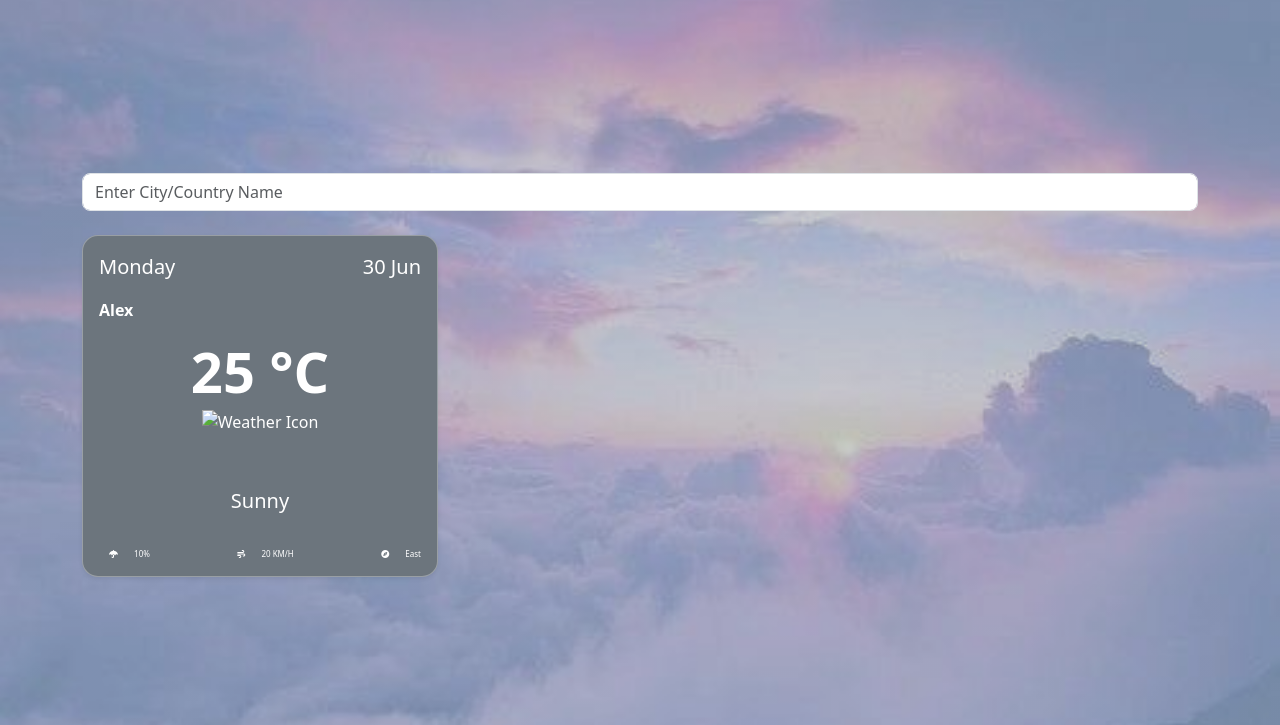
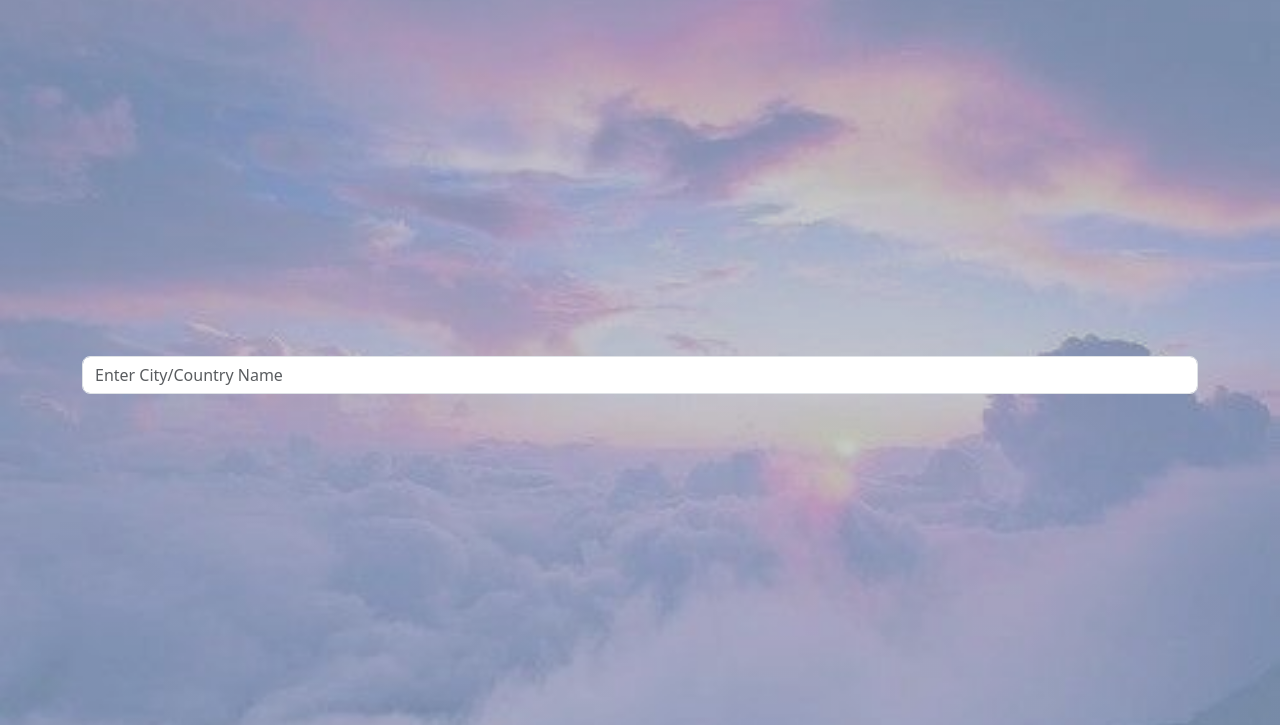
Before and after one commit to mm207158/weather, a plain HTML site: page index.html in a window 1280 px wide. Shown: the part 75-800 px from the top of the page. Drawn offline with Linux system fonts and the light colour scheme.

Commit message:
fourth commit

```diff
--- a/index.html
+++ b/index.html
@@ -67,36 +67,7 @@
 
                 <!-- Weather Cards -->
                 <div class="row gy-4" id="rowData">
-                    <div class="col-12 col-md-6 col-lg-4">
-                        <div class="card bg-secondary text-white h-100 p-3 rounded-4 shadow-sm">
-                            <div class="d-flex justify-content-between fs-5">
-                                <p class="mb-0">Monday</p>
-                                <p class="mb-0">30 Jun</p>
-                            </div>
-                            <div class="fs-6 mt-3">
-                                <p class="text-start fw-bold">Alex</p>
-                                <div class="d-flex flex-column align-items-center my-3">
-                                    <p class="display-4 fw-bold mb-1">25 &deg;C</p>
-                                    <img src="" alt="Weather Icon" class="img-fluid" style="height: 60px;">
-                                </div>
-                                <p class="text-center fs-5">Sunny</p>
-                            </div>
-                            <div class="d-flex justify-content-between align-items-center pt-3">
-                                <span>
-                                    <i class="fa-solid fa-umbrella me-1"></i>
-                                    10%
-                                </span>
-                                <span>
-                                    <i class="fa-solid fa-wind me-1"></i>
-                                    20 KM/H
-                                </span>
-                                <span>
-                                    <i class="fa-solid fa-compass me-1"></i>
-                                    East
-                                </span>
-                            </div>
-                        </div>
-                    </div>
+
                 </div>
 
             </div>
--- a/js/main.js
+++ b/js/main.js
@@ -51,7 +51,7 @@ function display() {
             <p>${i===0? monthName:""}</p>
           </div>
           <div class="card-body">
-            <p id="location">${i === 0 ? ci : ""}</p>
+            <p style="font-size: 30px color:#F564A9" id="location">${i === 0 ? ci : ""}</p>
             <h1 style="font-size: 50px;">${maxTemp}c</h1>
             <img src="${ic}" alt="">
             <p class="con">${condition}</p>
```
